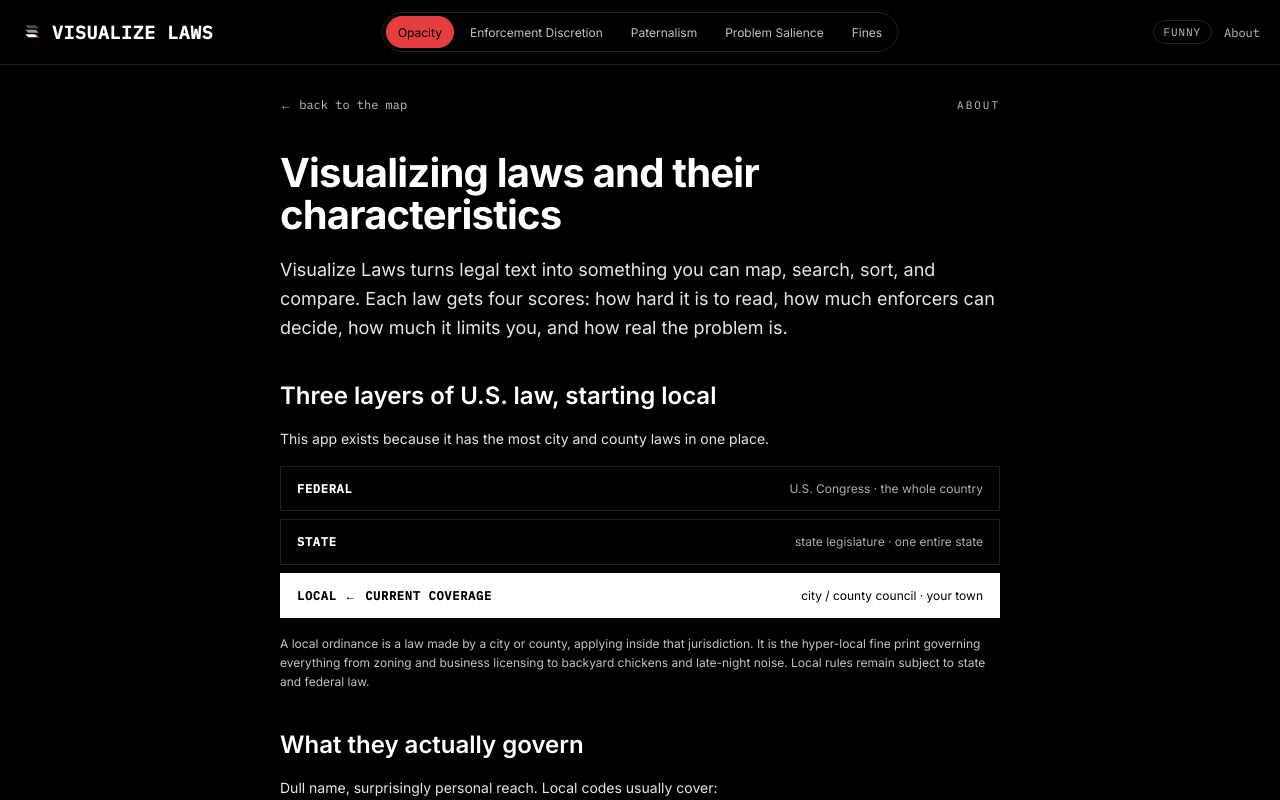
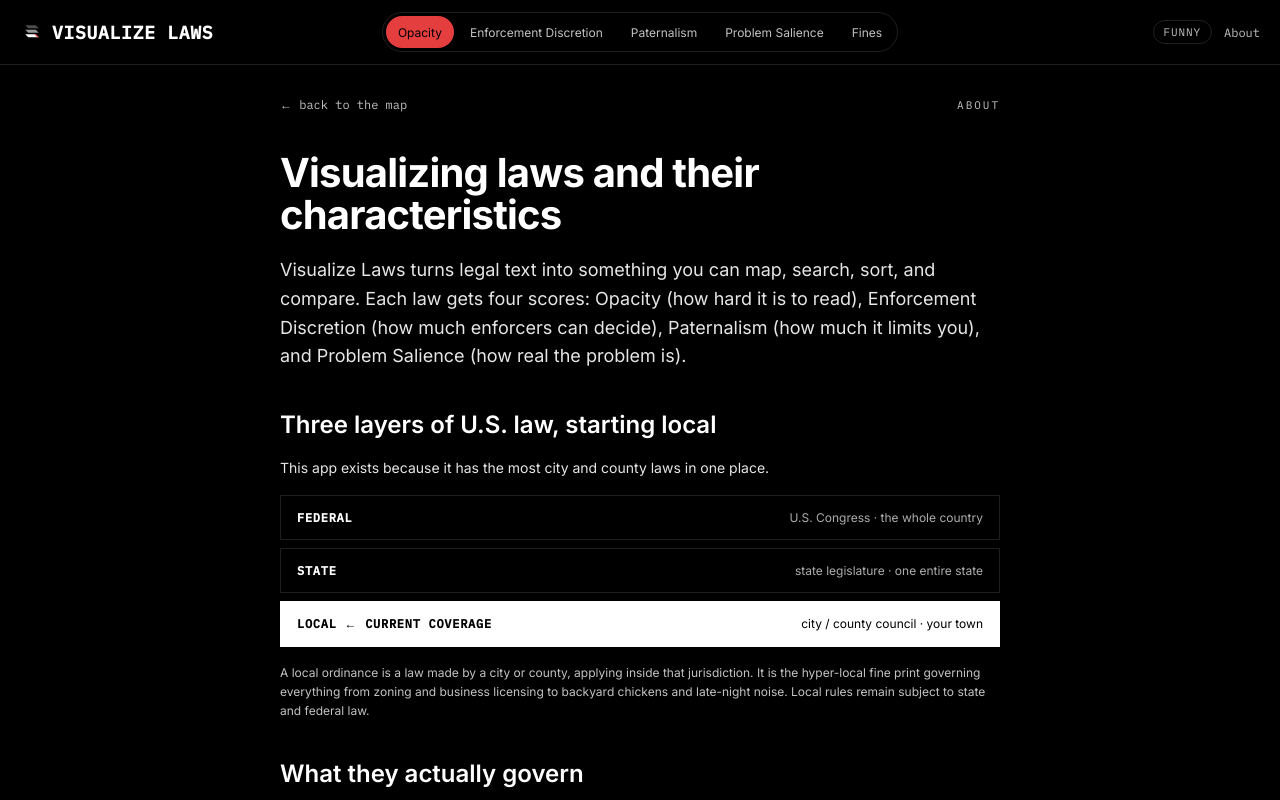
Before and after one commit to ThatAlexPalmer/visualize-laws-app, a Next.js app: page /about in a window 1280 px wide. Built offline with nearby package versions, Linux system fonts and the light colour scheme.

Commit message:
fix(copy): name the four scores after the nav tabs
Put each About score label in the same words as its tab, then a short plain explanation.

Co-authored-by: Alex Palmer <ThatAlexPalmer@users.noreply.github.com>

```diff
--- a/app/about/page.tsx
+++ b/app/about/page.tsx
@@ -210,7 +210,7 @@ const NORMAL_COPY = {
   kicker: "ABOUT",
   title: "Visualizing laws and their characteristics",
   lede:
-    "Visualize Laws turns legal text into something you can map, search, sort, and compare. Each law gets four scores: how hard it is to read, how much enforcers can decide, how much it limits you, and how real the problem is.",
+    "Visualize Laws turns legal text into something you can map, search, sort, and compare. Each law gets four scores: Opacity (how hard it is to read), Enforcement Discretion (how much enforcers can decide), Paternalism (how much it limits you), and Problem Salience (how real the problem is).",
   layersTitle: "Three layers of U.S. law, starting local",
   layersBody:
     "This app exists because it has the most city and county laws in one place.",
@@ -249,7 +249,7 @@ const FUNNY_COPY = {
   kicker: "WHAT IS THIS",
   title: "The fine print has a map now",
   lede:
-    "America wrote millions of local laws and scattered them across the internet like a bureaucratic treasure hunt. Visualize Laws puts them on a map, makes them searchable, and scores their HUH? Factor, Wiggle Room, Nanny Index, and whether the problem Actually Matters.",
+    "America wrote millions of local laws and scattered them across the internet like a bureaucratic treasure hunt. Visualize Laws puts them on a map, makes them searchable, and scores each law: HUH? FACTOR (how hard it is to read), WIGGLE ROOM (how much enforcers can decide), NANNY INDEX (how much it limits you), and ACTUALLY MATTERS (how real the problem is).",
   layersTitle: "Three levels of government walked into a database",
   layersBody:
     "Federal law covers the country, state law covers a state, and local law covers the place arguing about your fence. This app exists because it has the most city and county laws in one place.",
```
